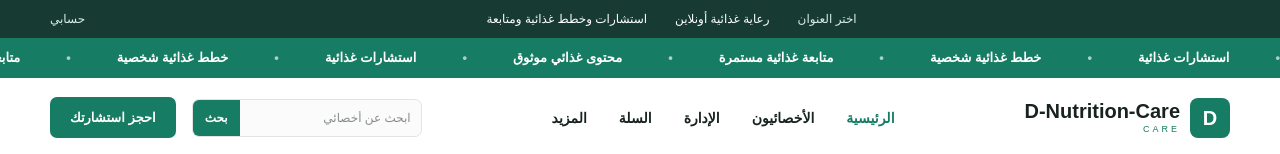
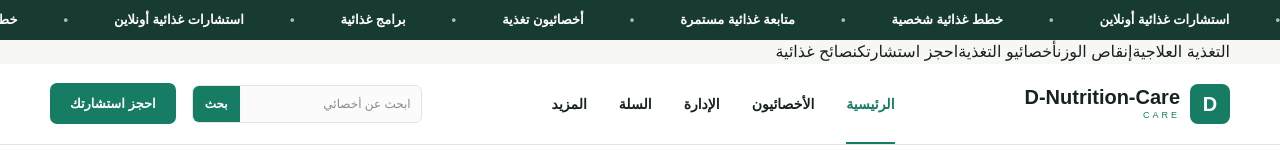
Before and after one commit to khaled19961/-D-Nutrition-Care, a Next.js app: page / in a window 1280 px wide. Shown: the top 154 px of the page. Built offline with nearby package versions, Linux system fonts and the light colour scheme; no server answers; the database is empty.

Commit message:
redesign(chrome): match storefront header structure

```diff
--- a/components/site-chrome.tsx
+++ b/components/site-chrome.tsx
@@ -13,14 +13,19 @@ export async function SiteChrome({ children }: { children: React.ReactNode }) {
   return (
     <div className="site-shell">
       <div className="top-strip">
-        <div className="container top-strip-inner">
-          <Link href="/more#location">اختر العنوان</Link>
-          <span>رعاية غذائية أونلاين</span>
-          <span>استشارات وخطط غذائية ومتابعة</span>
-          <Link href="/auth/login">حسابي</Link>
+        <div className="moving-strip-track">
+          <span>استشارات غذائية أونلاين</span><span>خطط غذائية شخصية</span><span>متابعة غذائية مستمرة</span><span>أخصائيون تغذية</span><span>برامج غذائية</span><span>استشارات غذائية أونلاين</span><span>خطط غذائية شخصية</span><span>متابعة غذائية مستمرة</span>
         </div>
       </div>
-      <div className="moving-strip"><div className="moving-strip-track"><span>استشارات غذائية</span><span>خطط غذائية شخصية</span><span>متابعة غذائية مستمرة</span><span>محتوى غذائي موثوق</span><span>استشارات غذائية</span><span>خطط غذائية شخصية</span><span>متابعة غذائية مستمرة</span><span>محتوى غذائي موثوق</span></div></div>
+      <div className="quick-header-links">
+        <div className="container quick-header-links-inner">
+          <Link href="/categories">التغذية العلاجية</Link>
+          <Link href="/programs">إنقاص الوزن</Link>
+          <Link href="/nutritionists">أخصائيو التغذية</Link>
+          <Link href="/booking">احجز استشارتك</Link>
+          <Link href="/articles">نصائح غذائية</Link>
+        </div>
+      </div>
       <header className="main-header">
         <div className="container header-inner">
           <Link href="/" className="brand" aria-label={siteName}>
```
